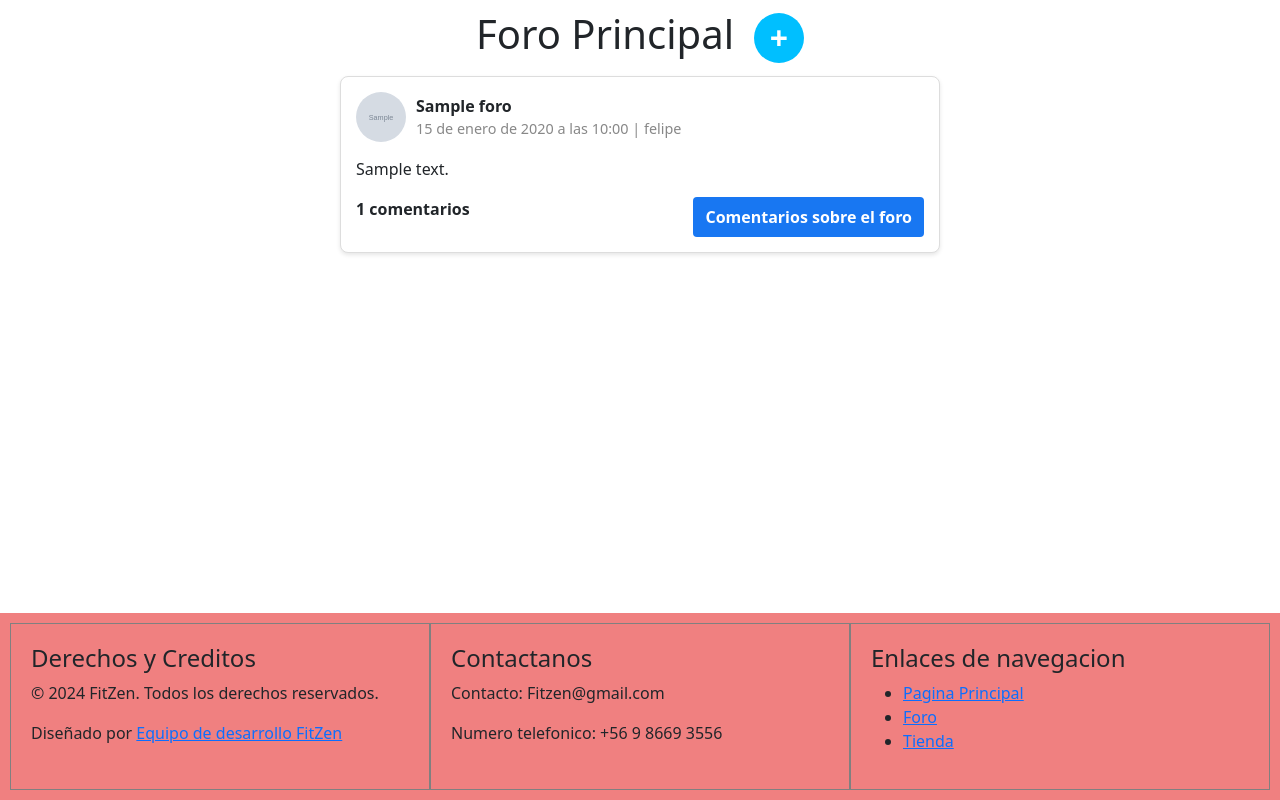
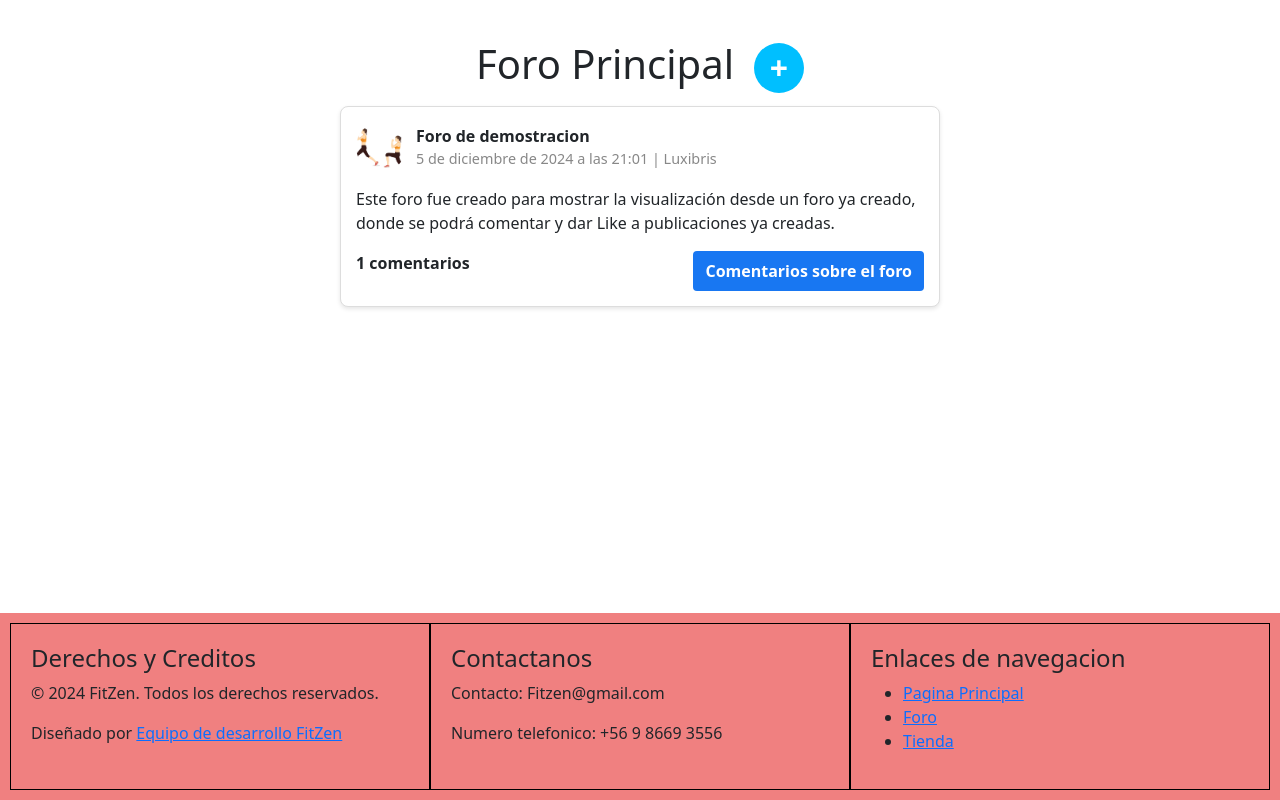
Before and after one commit to PipeHaze/FitZenDesarrollo, a Django app: page /foro/foro_principal/ in a window 1280 px wide. Shown: the part 76-876 px from the top of the page. Run offline with Django 4.2, Linux system fonts and the light colour scheme; data comes from the database, SQL or seed files in the repository; tables that the repository leaves empty hold one stand-in row (values such as "Sample post"); grey boxes marked "Sample" are stand-in pictures; some libraries are stand-ins or nearby versions.

Commit message:
Cambios minimos

```diff
--- a/fitzencapstone/settings.py
+++ b/fitzencapstone/settings.py
@@ -85,15 +85,15 @@ WSGI_APPLICATION = 'fitzencapstone.wsgi.application'
 # Database
 # https://docs.djangoproject.com/en/4.2/ref/settings/#databases
 
-"""
+
 DATABASES = {
     'default': {
         'ENGINE': 'django.db.backends.sqlite3',
         'NAME': BASE_DIR / 'db.sqlite3',
     }
 }
+
 """
-
 DATABASES = {
     'default': {
         'ENGINE': 'django.db.backends.oracle',
@@ -107,6 +107,7 @@ DATABASES = {
         },
     }
 }
+"""
 
 # Password validation
 # https://docs.djangoproject.com/en/4.2/ref/settings/#auth-password-validators
--- a/principal/templates/Foro/foro_principal.html
+++ b/principal/templates/Foro/foro_principal.html
@@ -4,7 +4,7 @@
 
 {% block content %}
 
-<div style="display: flex; justify-content: center; align-items: center; gap: 20px; padding-top: 10px; padding-bottom: 10px;">
+<div style="display: flex; justify-content: center; align-items: center; gap: 20px; padding-top: 40px; padding-bottom: 10px;">
     <h1 style="text-align: center;">Foro Principal</h1>
     <a href="{% url 'foro:agregarforo' %}"
        style="display: flex; justify-content: center; align-items: center; width: 50px; height: 50px; background-color: #00BFFF; border-radius: 50%; text-decoration: none; color: white; font-size: 32px; font-weight: bold; line-height: 1;">
@@ -46,7 +46,7 @@
 </div>
 
 {% else %}
-    <p>No hay publicaciones en el foro.</p>
+    <h3 style="text-align: center; padding-top: 50px;">No hay publicaciones en el foro <br>Se el primero en Crear uno.</h3>
 {% endif %}
 
 <script>
--- a/principal/templates/base.html
+++ b/principal/templates/base.html
@@ -140,9 +140,9 @@
     <div class="item">
       <h4>Enlaces de navegacion</h4>
       <ul>
-        <li><a href="{% url 'principal:paginaprincipal' %}" target="_blank">Pagina Principal</a></li>
-        <li><a href="{% url 'foro:foro_principal' %}" target="_blank">Foro</a></li>
-        <li><a href="{% url 'principal:paginaprincipal' %}" target="_blank">Tienda</a></li>
+        <li><a href="{% url 'principal:pagina_info' %}">Pagina Principal</a></li>
+        <li><a href="{% url 'foro:foro_principal' %}">Foro</a></li>
+        <li><a href="{% url 'principal:paginaprincipal' %}">Tienda</a></li>
       </ul>
     </div>
   </div>
--- a/static/fitzen/css/styles.css
+++ b/static/fitzen/css/styles.css
@@ -314,7 +314,10 @@
 
 .btn-ver-detalles:hover {
     background-color: #155bb5;
+    color: black;
 }
+
+
 
 /* FORO DETALLE */
 .contenedor-comentarios {
@@ -593,7 +596,7 @@ body {
 
 .item{
     flex: 1;
-    border: 1px solid gray;
+    border: 1px solid black;
     text-align: left;
     padding: 20px;
 }
```
Also changed, not shown: db.sqlite3, media/media/imagen_2024-12-05_180147270.png (added).
